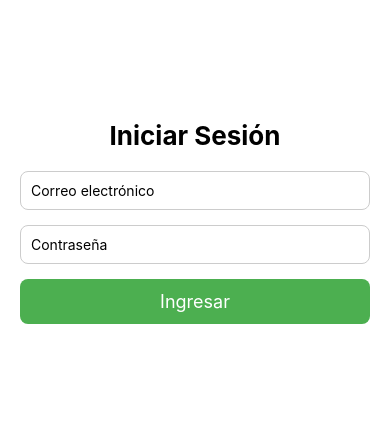
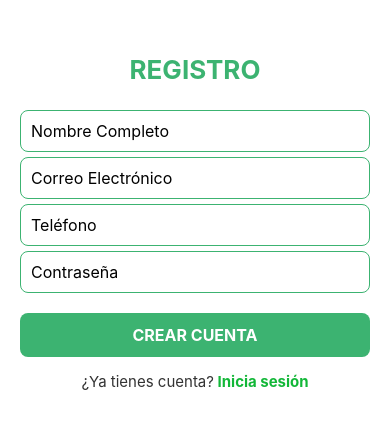
Before and after one commit to GutSayN/UNIFOOD, a React Native app: screen /Register in a window 390 px wide. Shown: the part 200-628 px from the top of the page. Built offline with nearby package versions, Linux system fonts and the light colour scheme.

Commit message:
login jwt

```diff
--- a/App.js
+++ b/App.js
@@ -1,21 +1,9 @@
 import * as React from "react";
-import { NavigationContainer } from "@react-navigation/native";
-import { createStackNavigator } from "@react-navigation/stack";
-import LoginScreen from "./src/views/LoginScreen";
-import HomeScreen from "./src/views/HomeScreen";
+import AppNavigator from "./src/navigation/AppNavigator";
+//import { clearAllStorage } from "./src/utils/ClearStorage";
 
-const Stack = createStackNavigator();
-
+// Al inicio de tu app
+//clearAllStorage();
 export default function App() {
-  return (
-    <NavigationContainer>
-      <Stack.Navigator
-        initialRouteName="Login"
-        screenOptions={{ headerShown: false }}
-      >
-        <Stack.Screen name="Login" component={LoginScreen} />
-        <Stack.Screen name="Home" component={HomeScreen} />
-      </Stack.Navigator>
-    </NavigationContainer>
-  );
+  return <AppNavigator />;
 }
--- a/package.json
+++ b/package.json
@@ -10,6 +10,7 @@
     "web": "expo start --web"
   },
   "dependencies": {
+    "@react-native-async-storage/async-storage": "2.2.0",
     "@react-navigation/native": "^7.1.18",
     "@react-navigation/stack": "^7.4.10",
     "expo": "~54.0.13",
--- /dev/null
+++ b/src/hooks/useAuth.js
@@ -0,0 +1,47 @@
+import AsyncStorage from "@react-native-async-storage/async-storage";
+
+export const saveUserSession = async (token) => {
+  try {
+    if (!token) {
+      console.warn("Token inválido");
+      return;
+    }
+
+    await AsyncStorage.setItem("userToken", token);
+    await AsyncStorage.setItem("lastActivity", Date.now().toString());
+  } catch (error) {
+    console.error("Error al guardar la sesión:", error);
+  }
+};
+
+export const getUserSession = async () => {
+  try {
+    const token = await AsyncStorage.getItem("userToken");
+    const lastActivity = await AsyncStorage.getItem("lastActivity");
+
+    if (!token || !lastActivity) return null;
+
+    const now = Date.now();
+    const elapsed = now - parseInt(lastActivity, 10);
+
+    // 1 hora = 3600000 ms
+    if (elapsed > 3600000) {
+      await AsyncStorage.clear();
+      return null;
+    }
+
+    return token;
+  } catch (error) {
+    console.error("Error al obtener la sesión:", error);
+    return null;
+  }
+};
+
+export const clearUserSession = async () => {
+  try {
+    await AsyncStorage.removeItem("userToken");
+    await AsyncStorage.removeItem("lastActivity");
+  } catch (error) {
+    console.error("Error al cerrar sesión:", error);
+  }
+};
--- /dev/null
+++ b/src/navigation/AppNavigator.js
@@ -0,0 +1,44 @@
+import React, { useEffect, useState } from "react";
+import { NavigationContainer } from "@react-navigation/native";
+import { createStackNavigator } from "@react-navigation/stack";
+import { View, ActivityIndicator } from "react-native";
+
+import LoginScreen from "../views/LoginScreen";
+import HomeScreen from "../views/HomeScreen";
+import RegisterScreen from "../views/RegisterScreen";
+import { getUserSession } from "../hooks/useAuth";
+
+const Stack = createStackNavigator();
+
+export default function AppNavigator() {
+  const [initialRoute, setInitialRoute] = useState(null);
+
+  useEffect(() => {
+    const checkSession = async () => {
+      const session = await getUserSession();
+      setInitialRoute(session ? "Home" : "Login");
+    };
+    checkSession();
+  }, []);
+
+  if (!initialRoute) {
+    return (
+      <View style={{ flex: 1, justifyContent: "center", alignItems: "center" }}>
+        <ActivityIndicator size="large" color="#000" />
+      </View>
+    );
+  }
+
+  return (
+    <NavigationContainer>
+      <Stack.Navigator
+        initialRouteName={initialRoute}
+        screenOptions={{ headerShown: false }}
+      >
+        <Stack.Screen name="Login" component={LoginScreen} />
+        <Stack.Screen name="Register" component={RegisterScreen} />
+        <Stack.Screen name="Home" component={HomeScreen} />
+      </Stack.Navigator>
+    </NavigationContainer>
+  );
+}
--- /dev/null
+++ b/src/utils/ClearStorage.js
@@ -0,0 +1,10 @@
+import AsyncStorage from "@react-native-async-storage/async-storage";
+
+export const clearAllStorage = async () => {
+  try {
+    await AsyncStorage.clear();
+    console.log("✅ AsyncStorage limpiado completamente");
+  } catch (error) {
+    console.error("Error al limpiar:", error);
+  }
+};
--- a/src/views/LoginScreen.js
+++ b/src/views/LoginScreen.js
@@ -56,14 +56,61 @@ export default function LoginScreen({ navigation }) {
       <TouchableOpacity style={styles.button} onPress={handleLogin}>
         <Text style={styles.buttonText}>Ingresar</Text>
       </TouchableOpacity>
+      {/* Texto para registrarse */}
+      <View style={styles.registerContainer}>
+        <Text style={styles.registerText}>¿No tienes cuenta?</Text>
+        <TouchableOpacity onPress={() => navigation.navigate("Register")}>
+          <Text style={styles.registerLink}> Regístrate</Text>
+        </TouchableOpacity>
+      </View>
+
     </View>
   );
 }
 
 const styles = StyleSheet.create({
-  container: { flex: 1, justifyContent: "center", alignItems: "center", padding: 20, backgroundColor: "#fff" },
-  title: { fontSize: 26, fontWeight: "bold", marginBottom: 20 },
-  input: { width: "100%", borderWidth: 1, borderColor: "#ccc", borderRadius: 8, padding: 10, marginBottom: 15 },
-  button: { backgroundColor: "#4CAF50", padding: 12, borderRadius: 8, width: "100%", alignItems: "center" },
-  buttonText: { color: "#fff", fontSize: 18 },
+  container: {
+    flex: 1,
+    justifyContent: "center",
+    alignItems: "center",
+    padding: 20,
+    backgroundColor: "#fff"
+  },
+  title: {
+    fontSize: 26,
+    fontWeight: "bold",
+    marginBottom: 20
+  },
+  input: {
+    width: "100%",
+    borderWidth: 1,
+    borderColor: "#ccc",
+    borderRadius: 8,
+    padding: 10,
+    marginBottom: 15
+  },
+  button: {
+    backgroundColor: "#4CAF50",
+    padding: 12,
+    borderRadius: 8,
+    width: "100%",
+    alignItems: "center"
+  },
+  buttonText: {
+    color: "#fff",
+    fontSize: 18
+  },
+  registerContainer: {
+    flexDirection: "row",
+    marginTop: 15
+  },
+  registerText: {
+    fontSize: 16,
+    color: "#333"
+  },
+  registerLink: {
+    fontSize: 16,
+    color: "#00b229ed",
+    fontWeight: "bold"
+  },
 });
--- a/src/views/RegisterScreen.js
+++ b/src/views/RegisterScreen.js
@@ -3,31 +3,78 @@ import React, { useState } from "react";
 import { View, Text, TextInput, TouchableOpacity, StyleSheet, Alert } from "react-native";
 import { registerUser } from "../services/api";
 
-const RegisterScreen = () => {
+const RegisterScreen = ({ navigation }) => {
   const [name, setName] = useState("");
   const [email, setEmail] = useState("");
   const [password, setPassword] = useState("");
   const [phoneNumber, setPhoneNumber] = useState("");
 
+  // Estado para mostrar mensajes de error debajo de cada campo
+  const [errors, setErrors] = useState({});
+
+  const validateFields = () => {
+    const newErrors = {};
+    let isValid = true;
+
+    // 🔹 Validar nombre (solo letras)
+    if (!name.trim()) {
+      newErrors.name = "El nombre es obligatorio.";
+      isValid = false;
+    } else if (!/^[A-Za-zÁÉÍÓÚáéíóúÑñ\s]+$/.test(name)) {
+      newErrors.name = "El nombre solo puede contener letras.";
+      isValid = false;
+    }
+
+    // 🔹 Validar correo electrónico
+    if (!email.trim()) {
+      newErrors.email = "El correo es obligatorio.";
+      isValid = false;
+    } else if (!/^[^\s@]+@[^\s@]+\.[^\s@]+$/.test(email)) {
+      newErrors.email = "Correo electrónico no válido.";
+      isValid = false;
+    }
+
+    // 🔹 Validar teléfono (exactamente 10 dígitos)
+    if (!phoneNumber.trim()) {
+      newErrors.phoneNumber = "El teléfono es obligatorio.";
+      isValid = false;
+    } else if (!/^\d{10}$/.test(phoneNumber)) {
+      newErrors.phoneNumber = "El teléfono debe tener 10 dígitos.";
+      isValid = false;
+    }
+
+    // 🔹 Validar contraseña (mínimo 8 caracteres, al menos una mayúscula)
+    if (!password.trim()) {
+      newErrors.password = "La contraseña es obligatoria.";
+      isValid = false;
+    } else if (password.length < 8) {
+      newErrors.password = "Debe tener al menos 8 caracteres.";
+      isValid = false;
+    } else if (!/[A-Z]/.test(password)) {
+      newErrors.password = "Debe incluir al menos una letra mayúscula.";
+      isValid = false;
+    }
+
+    setErrors(newErrors);
+    return isValid;
+  };
+
   const handleRegister = async () => {
-    if (!name || !email || !password || !phoneNumber) {
-      Alert.alert("Error", "Por favor, completa todos los campos.");
-      return;
-    }
+    if (!validateFields()) return;
 
     const newUser = {
       email,
       name,
       phoneNumber,
       password,
-      role: null, // campo oculto
+      role: null,
     };
 
     try {
       const result = await registerUser(newUser);
       if (result.isSuccess) {
         Alert.alert("Éxito", "Cuenta creada correctamente.");
-        // Aquí podrías navegar al login
+        navigation.replace("Login");
       } else {
         Alert.alert("Error", result.message || "No se pudo crear la cuenta.");
       }
@@ -40,25 +87,38 @@ const RegisterScreen = () => {
     <View style={styles.container}>
       <Text style={styles.title}>REGISTRO</Text>
 
+      {/* 🔹 Campo nombre */}
       <TextInput
         style={styles.input}
         placeholder="Nombre Completo"
         value={name}
         onChangeText={setName}
       />
+      {errors.name && <Text style={styles.error}>{errors.name}</Text>}
+
+      {/* Campo correo */}
       <TextInput
         style={styles.input}
         placeholder="Correo Electrónico"
         value={email}
         onChangeText={setEmail}
+        keyboardType="email-address"
+        autoCapitalize="none"
       />
+      {errors.email && <Text style={styles.error}>{errors.email}</Text>}
+
+      {/*Campo teléfono */}
       <TextInput
         style={styles.input}
         placeholder="Teléfono"
         value={phoneNumber}
         onChangeText={setPhoneNumber}
         keyboardType="numeric"
+        maxLength={10}
       />
+      {errors.phoneNumber && <Text style={styles.error}>{errors.phoneNumber}</Text>}
+
+      {/* Campo contraseña */}
       <TextInput
         style={styles.input}
         placeholder="Contraseña"
@@ -66,12 +126,20 @@ const RegisterScreen = () => {
         value={password}
         onChangeText={setPassword}
       />
+      {errors.password && <Text style={styles.error}>{errors.password}</Text>}
 
+      {/* 🔹 Botón de registro */}
       <TouchableOpacity style={styles.button} onPress={handleRegister}>
         <Text style={styles.buttonText}>CREAR CUENTA</Text>
       </TouchableOpacity>
 
-      <Text style={styles.footer}>O regístrate con:</Text>
+      {/* 🔹 Enlace a iniciar sesión */}
+      <View style={styles.loginLinkContainer}>
+        <Text style={styles.loginText}>¿Ya tienes cuenta?</Text>
+        <TouchableOpacity onPress={() => navigation.navigate("Login")}>
+          <Text style={styles.loginLink}> Inicia sesión</Text>
+        </TouchableOpacity>
+      </View>
     </View>
   );
 };
@@ -87,10 +155,10 @@ const styles = StyleSheet.create({
     backgroundColor: "#fff",
   },
   title: {
-    fontSize: 24,
+    fontSize: 26,
     fontWeight: "bold",
     color: "#3CB371",
-    marginBottom: 20,
+    marginBottom: 25,
   },
   input: {
     width: "100%",
@@ -98,22 +166,40 @@ const styles = StyleSheet.create({
     borderColor: "#3CB371",
     borderRadius: 8,
     padding: 10,
-    marginBottom: 15,
+    marginBottom: 5,
+    fontSize: 16,
   },
   button: {
-    backgroundColor: "#7FFF00",
+    backgroundColor: "#3CB371",
     paddingVertical: 12,
     paddingHorizontal: 30,
     borderRadius: 8,
     width: "100%",
     alignItems: "center",
+    marginTop: 15,
   },
   buttonText: {
     color: "#fff",
     fontWeight: "bold",
+    fontSize: 16,
   },
-  footer: {
-    marginTop: 20,
+  loginLinkContainer: {
+    flexDirection: "row",
+    marginTop: 15,
+  },
+  loginText: {
+    fontSize: 15,
     color: "#333",
   },
+  loginLink: {
+    fontSize: 15,
+    fontWeight: "bold",
+    color: "#00b229ed",
+  },
+  error: {
+    color: "red",
+    fontSize: 13,
+    alignSelf: "flex-start",
+    marginBottom: 8,
+  },
 });
```
Also changed, not shown: src/models/LoginViewModel.js (added, +40 -0 lines), src/models/RegisterViewModel.js (added, +29 -0 lines), src/services/api.js (line endings or trailing spaces), src/views/HomeScreen.js (line endings or trailing spaces), 1 other file (tests, documents, lock files or other folders).
